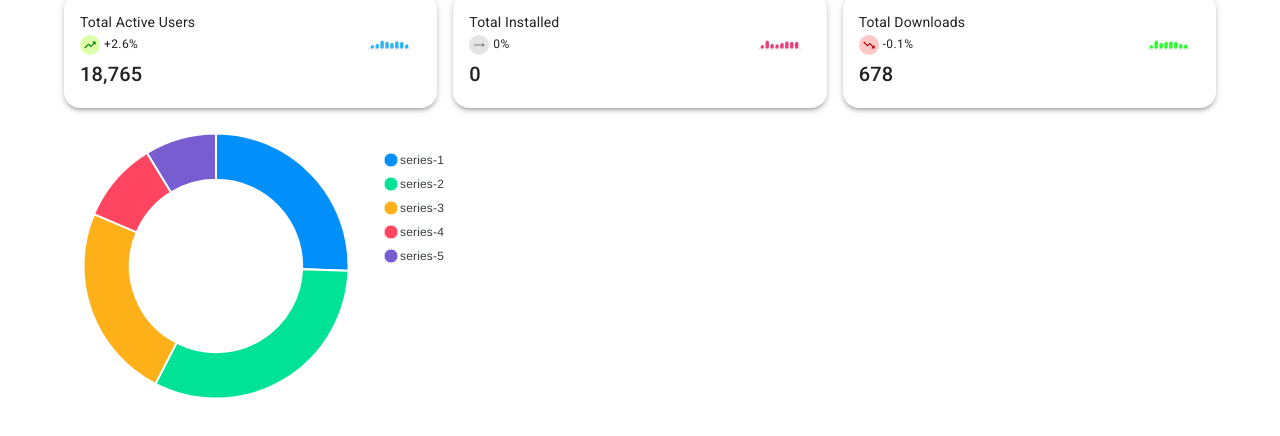
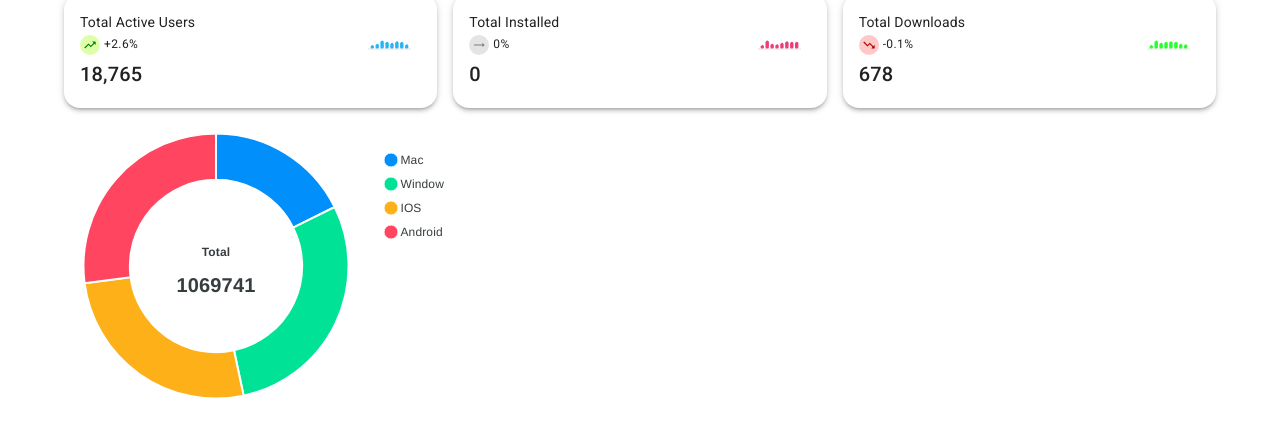
Before and after one commit to Kinzume/user-dashboard, a React (Vite) app: page / in a window 1280 px wide. Shown: the part 302-738 px from the top of the page. Built offline with nearby package versions, Linux system fonts and the light colour scheme.

Commit message:
fix(section4): update chart

```diff
--- a/src/components/Section4/Section4.tsx
+++ b/src/components/Section4/Section4.tsx
@@ -38,16 +38,25 @@
         },
       },
       plotOptions: {
-        bar: {
-          borderRadius: 2,
+        pie: {
+          donut: {
+            labels: {
+              show: true,
+              value: {
+                fontWeight: 600,
+              },
+              total: {
+                show: true,
+                fontSize: "12px",
+                fontWeight: 600,
+              },
+            },
+          },
         },
       },
+      labels: ["Mac", "Window", "IOS", "Android"],
     },
-    series: [44, 55, 41, 17, 15],
-
-    chartOptions: {
-      labels: ["Apple", "Mango", "Orange", "Watermelon"],
-    },
+    series: [188888, 310213, 281100, 289540],
   };
   const [config, setConfig] = useState(initConfig);
   return (
```
